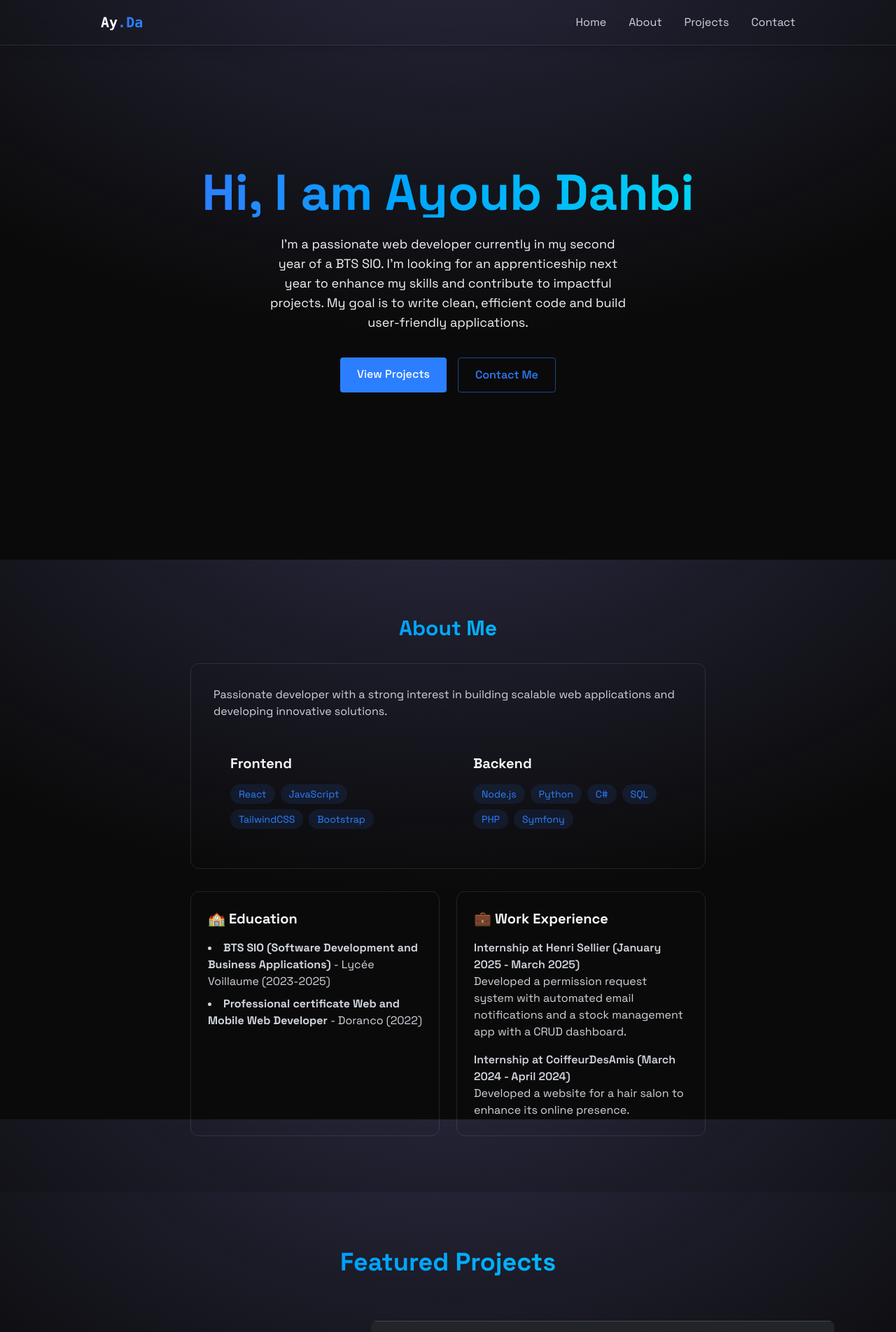
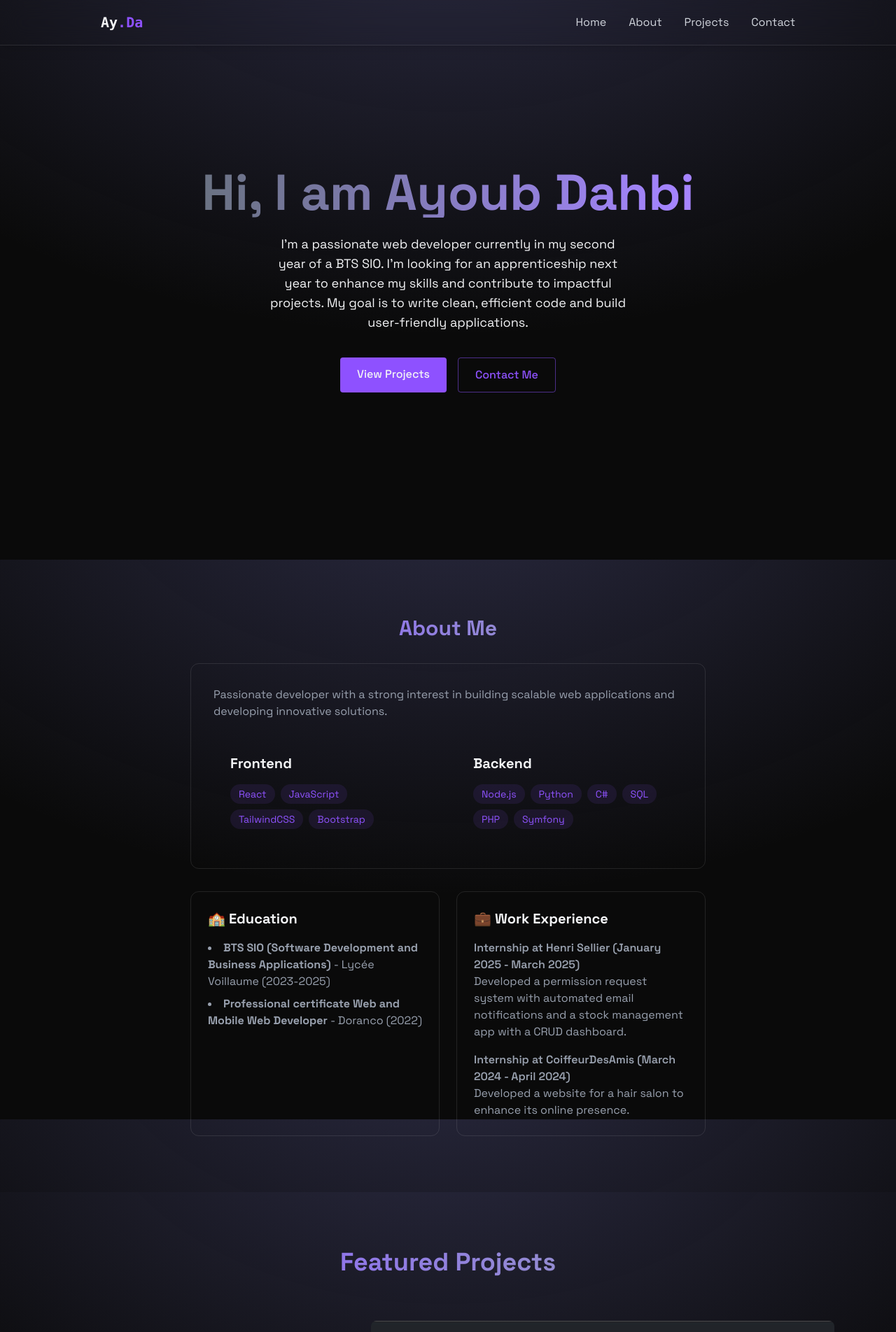
Before and after one commit to AyoubDahb/portfolio_v2, a React (Vite) app: page / in a window 1280 px wide. Shown: the top 1904 px of the page at 70% size. Built offline with nearby package versions, Linux system fonts and the light colour scheme.

Commit message:
changement du code couleur en violet

```diff
--- a/src/components/LoadingScreen.jsx
+++ b/src/components/LoadingScreen.jsx
@@ -31,7 +31,7 @@ export const LoadingScreen = ({ onComplete }) => {
       </div>
 
       <div className="w-[200px] h-[2px] bg-gray-800 rounded relative overflow-hidden">
-        <div className="w-[40%] h-full bg-blue-500 shadow-[0_0_15px_#3b82f6] animate-loading-bar"></div>
+        <div className="w-[40%] h-full bg-violet-500 shadow-[0_0_15px_#3b82f6] animate-loading-bar"></div>
       </div>
     </div>
   );
--- a/src/components/Navbar.jsx
+++ b/src/components/Navbar.jsx
@@ -8,9 +8,9 @@ export const Navbar = ({ menuOpen, setMenuOpen }) => {
     <nav className="fixed top-0 w-full z-40 bg-[rgba(10, 10, 10, 0.8)] backdrop-blur-lg border-b border-white/10 shadow-lg">
       <div className="max-w-5xl mx-auto px-4">
         <div className="flex justify-between items-center h-16">
-          <a href="#home" className="font-mono text-xl font-bold text-white">
+          <a href="#home" className="font-mono text-xl font-bold text-gray">
             {" "}
-            Ay<span className="text-blue-500">.Da</span>{" "}
+            Ay<span className="text-violet-500">.Da</span>{" "}
           </a>
 
           <div
--- a/src/components/sections/About.jsx
+++ b/src/components/sections/About.jsx
@@ -18,13 +18,13 @@ export const About = () => {
 
       <RevealOnScroll>
         <div className="max-w-3xl mx-auto px-4">
-          <h2 className="text-3xl font-bold mb-8 bg-gradient-to-r from-blue-500 to-cyan-400 bg-clip-text text-transparent text-center">
+          <h2 className="text-3xl font-bold mb-8 bg-gradient-to-r from-violet-500 to-gray-400 bg-clip-text text-transparent text-center">
             {" "}
             About Me
           </h2>
 
           <div className="rounded-xl p-8 border-white/10 border hover:-translate-y-1 transition-all">
-            <p className="text-gray-300 mb-6">
+            <p className="text-gray-400 mb-6">
               Passionate developer with a strong interest in building scalable web applications and developing innovative solutions.
             </p>
 
@@ -35,7 +35,7 @@ export const About = () => {
                   {frontendSkills.map((tech, key) => (
                     <span
                       key={key}
-                      className="bg-blue-500/10 text-blue-500 py-1 px-3 rounded-full text-sm hover:bg-blue-500/20
+                      className="bg-violet-500/10 text-violet-500 py-1 px-3 rounded-full text-sm hover:bg-violet-500/20
                                     hover:shadow-[0_2px_8px_rgba(59,130,246,0.2)] transition
                     "
                     >
@@ -51,7 +51,7 @@ export const About = () => {
                   {backendSkills.map((tech, key) => (
                     <span
                       key={key}
-                      className="bg-blue-500/10 text-blue-500 py-1 px-3 rounded-full text-sm hover:bg-blue-500/20
+                      className="bg-violet-500/10 text-violet-500 py-1 px-3 rounded-full text-sm hover:bg-violet-500/20
                                     hover:shadow-[0_2px_8px_rgba(59,130,2246,0.2)] transition
                     "
                     >
@@ -66,7 +66,7 @@ export const About = () => {
           <div className="grid grid-cols-1 md:grid-cols-2 gap-6 mt-8">
             <div className="p-6 rounded-xl border-white/10 border hover:-translate-y-1 transition-all">
               <h3 className="text-xl font-bold mb-4"> 🏫 Education </h3>
-              <ul className="list-disc list-inside text-gray-300 space-y-2">
+              <ul className="list-disc list-inside text-gray-400 space-y-2">
                 <li>
                   <strong> BTS SIO (Software Development and Business Applications) </strong> - Lycée Voillaume
                   (2023-2025)
@@ -79,7 +79,7 @@ export const About = () => {
             </div>
             <div className="p-6 rounded-xl border-white/10 border hover:-translate-y-1 transition-all">
               <h3 className="text-xl font-bold mb-4"> 💼 Work Experience </h3>
-              <div className="space-y-4 text-gray-300">
+              <div className="space-y-4 text-gray-400">
                 <div>
                   <h4 className="font-semibold">
                     {" "}
--- a/src/components/sections/Contact.jsx
+++ b/src/components/sections/Contact.jsx
@@ -33,7 +33,7 @@ export const Contact = () => {
     >
       <RevealOnScroll>
         <div className="px-4 w-150">
-          <h2 className="text-3xl font-bold mb-8 bg-gradient-to-r from-blue-500 to-cyan-400 bg-clip-text text-transparent text-center">
+          <h2 className="text-3xl font-bold mb-8 bg-gradient-to-r from-violet-500 to-gray-400 bg-clip-text text-transparent text-center">
             {" "}
             Get In Touch
           </h2>
@@ -45,7 +45,7 @@ export const Contact = () => {
                 name="name"
                 required
                 value={formData.name}
-                className="w-full bg-white/5 border border-white/10 rounded px-4 py-3 text-white transition focus:outline-none focus:border-blue-500 focus:bg-blue-500/5"
+                className="w-full bg-white/5 border border-white/10 rounded px-4 py-3 text-white transition focus:outline-none focus:border-violet-500 focus:bg-violet-500/5"
                 placeholder="Name..."
                 onChange={(e) =>
                   setFormData({ ...formData, name: e.target.value })
@@ -60,7 +60,7 @@ export const Contact = () => {
                 name="email"
                 required
                 value={formData.email}
-                className="w-full bg-white/5 border border-white/10 rounded px-4 py-3 text-white transition focus:outline-none focus:border-blue-500 focus:bg-blue-500/5"
+                className="w-full bg-white/5 border border-white/10 rounded px-4 py-3 text-white transition focus:outline-none focus:border-violet-500 focus:bg-violet-500/5"
                 placeholder="example@gmail.com"
                 onChange={(e) =>
                   setFormData({ ...formData, email: e.target.value })
@@ -75,7 +75,7 @@ export const Contact = () => {
                 required
                 rows={5}
                 value={formData.message}
-                className="w-full bg-white/5 border border-white/10 rounded px-4 py-3 text-white transition focus:outline-none focus:border-blue-500 focus:bg-blue-500/5"
+                className="w-full bg-white/5 border border-white/10 rounded px-4 py-3 text-white transition focus:outline-none focus:border-violet-500 focus:bg-violet-500/5"
                 placeholder="Your Message..."
                 onChange={(e) =>
                   setFormData({ ...formData, message: e.target.value })
@@ -85,7 +85,7 @@ export const Contact = () => {
 
             <button
               type="submit"
-              className="w-full bg-blue-500 text-white py-3 px-6 rounded font-medium transition relative overflow-hidden hover:-translate-y-0.5 hover:shadow-[0_0_15px_rgba(59,130,246,0.4)]"
+              className="w-full bg-violet-500 text-white py-3 px-6 rounded font-medium transition relative overflow-hidden hover:-translate-y-0.5 hover:shadow-[0_0_15px_rgba(59,130,246,0.4)]"
             >
               Send Message
             </button>
--- a/src/components/sections/Home.jsx
+++ b/src/components/sections/Home.jsx
@@ -9,7 +9,7 @@ export const Home = () => {
 
       <RevealOnScroll>
         <div className="text-center z-10 px-4">
-          <h1 className="text-5xl md:text-7xl font-bold mb-6 bg-gradient-to-r from-blue-500 to-cyan-400 bg-clip-text text-transparent leading-right">
+          <h1 className="text-5xl md:text-7xl font-bold mb-6 bg-gradient-to-r from-gray-500 to-violet-400 bg-clip-text text-transparent leading-right">
             Hi, I am Ayoub Dahbi
           </h1>
           <p className="tex-gray-400 text-lg mb-9 max-w-lg mx-auto">
@@ -18,13 +18,13 @@ export const Home = () => {
           <div className="flex justify-center space-x-4">
             <a
               href="#projects"
-              className="bg-blue-500 text-white py-3 px-6 rounded font-medium transition relative overflow-hidden hover:-translate-y-0.5 hover:shadow-[0_0_15px_rgba(59, 130, 246, 0.4)]"
+              className="bg-violet-500 text-gray py-3 px-6 rounded font-medium transition relative overflow-hidden hover:-translate-y-0.5 hover:shadow-[0_0_15px_rgba(59, 130, 246, 0.4)]"
             >
               View Projects
             </a>
             <a
               href="#contact"
-              className="border border-blue-500/50 text-blue-500 py-3 px-6 rounded font-medium transition-all duration-200
+              className="border border-violet-500/50 text-violet-500 py-3 px-6 rounded font-medium transition-all duration-200
              hover:-translate-y-0.5 hover:shadow-[0_0_15px_rgba(59, 130, 246, 0.2)] hover:bg-blue-500/10"
             >
               Contact Me
--- a/src/components/sections/Projects.jsx
+++ b/src/components/sections/Projects.jsx
@@ -67,7 +67,7 @@ const ProjectCard = ({ project, index }) => {
         {/* Technologies utilisées avec un effet smooth */}
         <div className="flex flex-wrap gap-3 mt-5">
           {project.technologies.map((tech, index) => (
-            <span key={index} className="bg-blue-500/30 text-blue-200 py-1 px-4 rounded-full text-xs font-semibold transition-all duration-300 group-hover:bg-blue-500/50">
+            <span key={index} className="bg-violet-500/30 text-violet-200 py-1 px-4 rounded-full text-xs font-semibold transition-all duration-300 group-hover:bg-violet-500/50">
               {tech}
             </span>
           ))}
@@ -108,7 +108,7 @@ const Projects = () => {
     >
       <RevealOnScroll>
         <div className="max-w-6xl mx-auto px-6 space-y-16">
-          <h2 className="text-4xl font-bold text-center bg-gradient-to-r from-blue-500 to-cyan-400 bg-clip-text text-transparent">
+          <h2 className="text-4xl font-bold text-center bg-gradient-to-r from-violet-500 to-gray-400 bg-clip-text text-transparent">
             Featured Projects
           </h2>
 
```
Also changed, not shown: public/images/project3.jpg.
